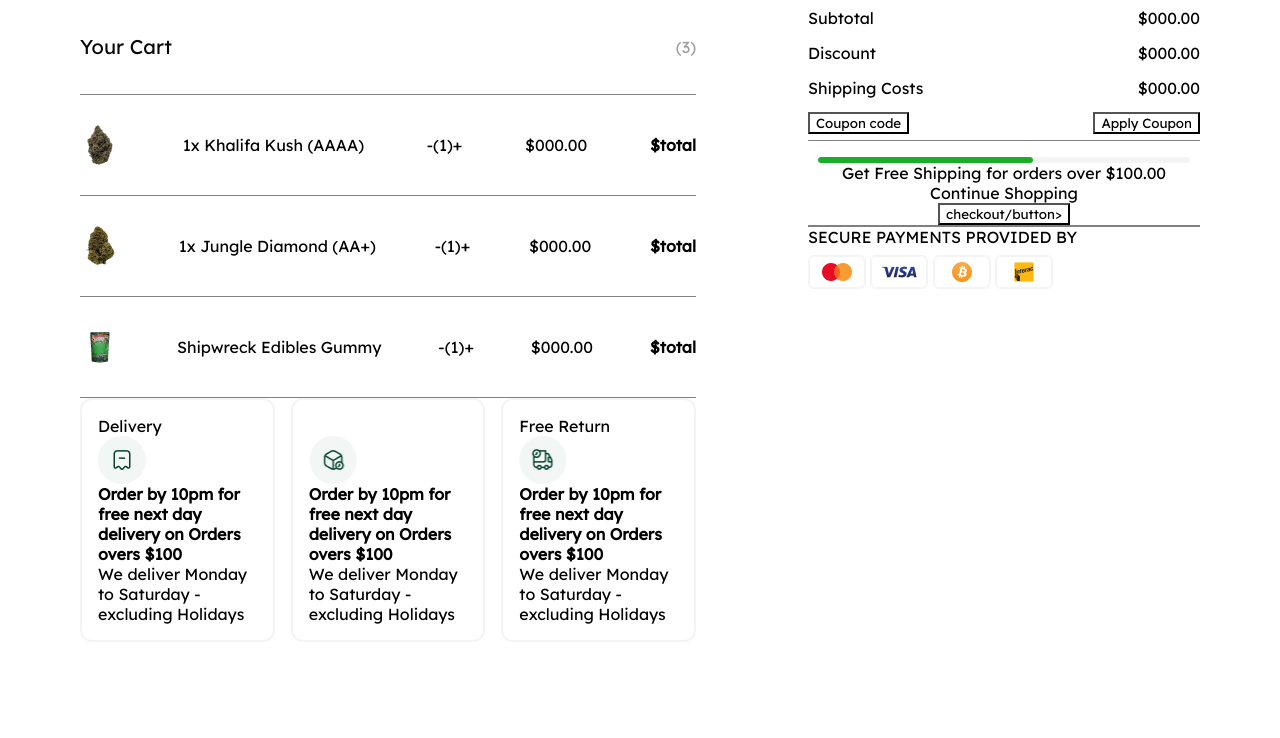
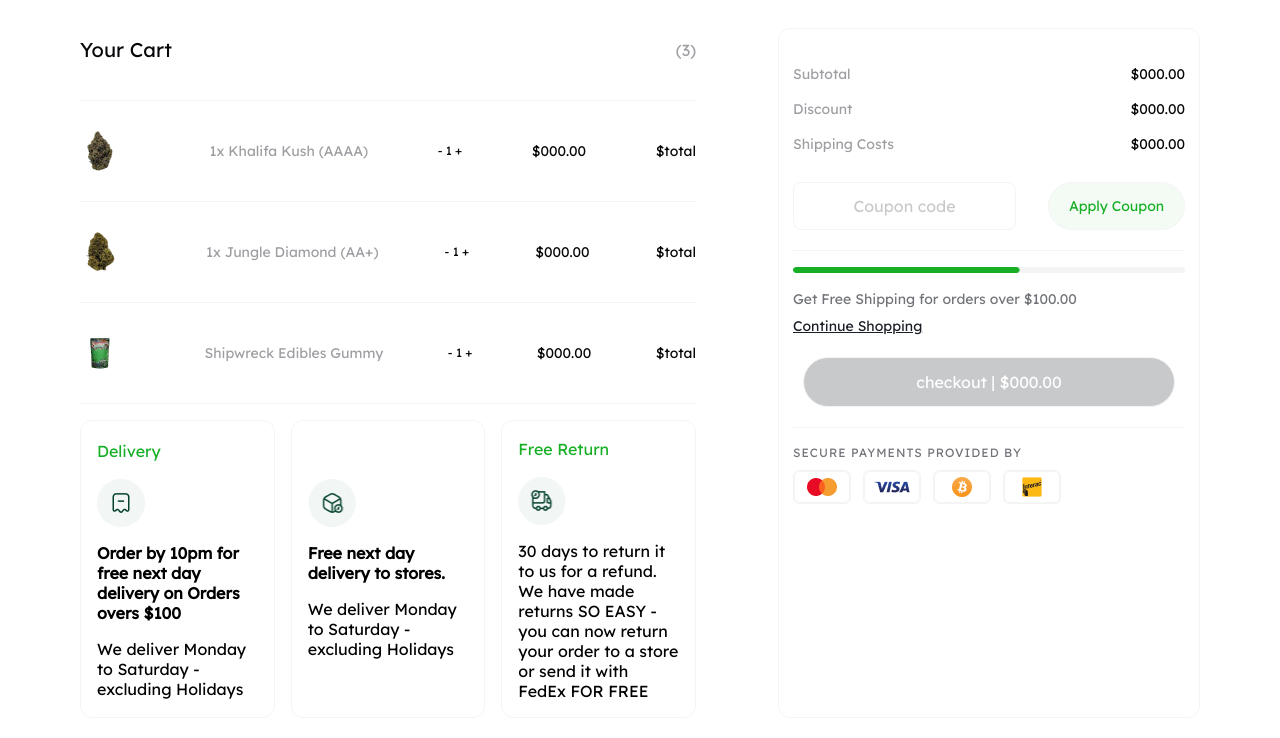
Before and after one commit to pedrofumagalli/shopping_cart_challeng, a plain HTML site: page src/index.html in a window 1280 px wide. Drawn offline with Linux system fonts and the light colour scheme.

Commit message:
finalizacao para analise feature style cart

```diff
--- a/src/index.css
+++ b/src/index.css
@@ -10,7 +10,6 @@
   margin: 0 auto;
   display: flex;
   justify-content: space-between;
-
 }
 
 .head-products-marketing {
@@ -24,7 +23,8 @@
   align-items: center;
   justify-content: space-between;
   /*margin-left: 135px;*/
-  border-bottom: 1px solid gray;
+  height: 100px;
+  border-bottom: 1px solid #F4F4F4
 
 }
 .head h1 {
@@ -33,7 +33,6 @@
   font-size: 20px;
   line-height: 150%;
   color: #060709;
-  padding: 32px 0 32px 0;
 }
 
 .head h2 {
@@ -42,50 +41,66 @@
   font-size: 16px;
   line-height: 150%;
   color: #9D9EA2;
-  padding: 32px 0 32px 0;
-
 }
 
  .products {
   display: flex;
   align-items: center;
   justify-content:space-between;
-  border-bottom: 1px solid gray;
+  border-bottom: 1px solid #F4F4F4;
   height: 100px;
 }
 
-.title {
-  display: flex;
-  align-items: center;
-  justify-content:space-between;
-  height: 40px;
-
-
+.products img {
+  margin-right: 20px;
 }
 
+.products span.descrition-product  {
+  font-weight: 400px;
+  font-size: 14px;
+  line-height: 21px;
+  color:#9D9EA2;
+  text-align: left;
+}
+
+.products p.amount {
+  font-weight: 400;
+  font-size: 12px;
+  line-height: 150%;
+  color: #060709;
+}
+
+.products .value {
+  font-weight: 400;
+  font-size: 14px;
+  line-height: 150%;
+  color: #060709;
+}
 
 .marketing {
   display:grid;
   grid-template-columns: repeat(3, 1fr);
   gap: 16px;
+  margin-top: 16px;
 
 }
-
-
-
-
-
 
 .marketing .carts {
   display: flex;
   flex-direction: column;
-  justify-content: flex-end;
+  justify-content:center;
+  gap: 16px;
   padding: 16px;
-  border: 2px solid #F4F4F4;
+  border: 1px solid #F4F4F4;
   border-radius: 12px;
-
 }
 
+.marketing .carts .header-carts {
+  font-weight: 400;
+  font-size: 16px;
+  line-height: 150%;
+  color: #17AF26;
+}
 
 .marketing .carts img {
   width: 48px;
@@ -93,45 +108,159 @@
   border-radius: 12px;
 }
 
+.marketing .cart strong.text1 {
+  font-weight: 400;
+  font-size: 18px;
+  line-height: 150%;
+  color: #1A1E26;
+}
+
+.marketing .cart p.text2 {
+  font-weight: 400;
+  font-size: 16px;
+  line-height: 150%;
+  color: #717378;
+}
+
+
+
 
 
 .container-total {
   width: 35%;
   display: flex;
   flex-direction: column;
+  border: 1px solid #F4F4F4;
   border-radius: 12px;
-
+  margin-top: 28px;
+  padding: 28px 14px;
 }
 
-.sectiontotal {
-  border-bottom: 1px solid gray;
-}
-
-.container-total .sectiontotal .total{
+.container-total .total{
   display: flex;
   align-items: center;
   justify-content: space-between;
   height: 35px;
+}
+
+.container-total .total .total-text {
+  font-weight: 400;
+  font-size: 14px;
+  line-height: 150%;
+  color: #9D9EA2;
+}
+
+.container-total .total .total-value {
+  font-weight: 400;
+  font-size: 14px;
+  line-height: 150%;
+  color: #060709;
+}
+
+.container-total .button-total {
+  display: flex;
+  align-items: center;
+  justify-content: space-between;
+  margin: 20px 0 20px 0;
+  gap: 12px;
+}
+
+.container-total .button-total #btntotal1 {
+  box-sizing: border-box;
+  width: 223px;
+  height: 48px;
+  font-weight: 400;
+  font-size: 16px;
+  line-height: 150%;
+  color: #C8C9CB;
+  background: #FFFFFF;
+  border: 1px solid #F4F4F4;
+  border-radius: 8px;
+}
+
+.container-total .button-total #btntotal2 {
+  width: 137px;
+  height: 48px;
+  font-weight: 500;
+  font-size: 14px;
+  line-height: 150%;
+  color: #17AF26;
+  background: #F3FBF4;
+  border: 1px solid #F4F4F4;
+  border-radius: 100px;
+}
 
 
-}
+
 
 .container-total .checkout {
   display: flex;
   flex-direction: column;
+  padding-top: 16px;
+  border-top: 1px solid #F4F4F4;
+
+}
+
+.container-total .checkout span.checkout-text1 {
+  font-weight: 400;
+  font-size: 14px;
+  line-height: 150%;
+  color: #717378;
+  margin: 16px 0 6px 0;
+}
+
+.container-total .checkout span.checkout-text2 {
+  font-weight: 500;
+  font-size: 14px;
+  line-height: 150%;
+  text-decoration-line: underline;
+  color: #1A1E26;
+  margin-bottom: 20px;
+}
+
+.container-total .checkout .button-checkout {
+  display: flex;
   align-items: center;
-  margin-top: 16px;
-  border-bottom: 2px solid gray;
+  justify-content:center;
+
+}
+
+.container-total .button-checkout #btncheckout {
+  width: 372px;
+  height: 50px;
+  font-weight: 500;
+  font-size: 16px;
+  line-height: 150%;
+  color: #FFFFFF;
+  background: #C8C9CB;
+  border: 1px solid #F4F4F4;
+  border-radius: 100px;
 }
 
 .container-total .carts {
   display: flex;
   flex-direction: column;
   gap: 8px;
+  margin-top: 20px;
+  padding-top: 16px;
+  border-top: 1px solid #F4F4F4;
+}
+
+.container-total .carts span {
+  font-weight: 300;
+  font-size: 12px;
+  line-height: 150%;
+  letter-spacing: 1px;
+  text-transform: uppercase;
+  color: #717378;
+}
+
+.container-total .carts .image {
+  display: flex;
+  gap: 12px;
 }
 
 .container-total .carts img {
-
   width: 56px;
   height: 32px;
   background: #FFFFFF;
@@ -140,4 +269,5 @@
 
 
 
+
 }
--- a/src/index.html
+++ b/src/index.html
@@ -24,82 +24,78 @@
         </div>
       </head>
 
-
       <div class="products">
         <img src="./images/image1.png" alt="products-one">
-        <span>1x Khalifa Kush (AAAA)</span>
-        <p>-(1)+</p>
-        <p>$000.00</p>
-        <strong>$total</strong>
+        <span class="descrition-product">1x Khalifa Kush (AAAA)</span>
+        <p class="amount">- 1 +</p>
+        <p class="value">$000.00</p>
+        <strong class="value">$total</strong>
       </div>
-
       <div class="products">
         <img src="./images/image2.png" alt="products-one">
-        <span>1x Jungle Diamond (AA+)</span>
-        <p>-(1)+</p>
-        <p>$000.00</p>
-        <strong>$total</strong>
+        <span class="descrition-product">1x Jungle Diamond (AA+)</span>
+        <p class="amount">- 1 +</p>
+        <p class="value">$000.00</p>
+        <strong class="value">$total</strong>
       </div>
-
       <div class="products">
         <img src="./images/image3.png" alt="products-one">
-        <span>Shipwreck Edibles Gummy</span>
-        <p>-(1)+</p>
-        <p>$000.00</p>
-        <strong>$total</strong>
+        <span class="descrition-product">Shipwreck Edibles Gummy</span>
+        <p class="amount">- 1 +</p>
+        <p class="value">$000.00</p>
+        <strong class="value">$total</strong>
       </div>
 
       <div class="marketing">
         <div class="carts">
-          <header>Delivery</header>
+          <header class="header-carts">Delivery</header>
           <img src="./images/icon1.png" alt="">
-          <strong>Order by 10pm for free next day delivery on Orders overs $100</strong>
+          <strong class="text1">Order by 10pm for free next day delivery on Orders overs $100</strong>
           <p>We deliver Monday to Saturday - excluding Holidays</p>
         </div>
 
         <div class="carts">
           <img src="./images/icon2.png" alt="">
-          <strong>Order by 10pm for free next day delivery on Orders overs $100</strong>
+          <strong class="text1">Free next day delivery to stores.</strong>
           <p>We deliver Monday to Saturday - excluding Holidays</p>
         </div>
 
         <div class="carts">
-          <header>Free Return</header>
+          <header class="header-carts">Free Return</header>
           <img src="./images/icon3.png" alt="">
-          <strong>Order by 10pm for free next day delivery on Orders overs $100</strong>
-          <p>We deliver Monday to Saturday - excluding Holidays</p>
+          <p class="text2">30 days to return it to us for a refund. We have made returns SO EASY - you can now return
+            your order to a
+            store or send it with FedEx FOR FREE</p>
         </div>
+      </div>
+    </div>
 
+    <div class="container-total">
+      <div class="total">
+        <span class="total-text">Subtotal</span>
+        <p class="total-value">$000.00</p>
+      </div>
+      <div class="total">
+        <span class="total-text">Discount</span>
+        <p class="total-value">$000.00</p>
+      </div>
+      <div class="total">
+        <span class="total-text">Shipping Costs</span>
+        <p class="total-value">$000.00</p>
+      </div>
+      <div class="button-total">
+        <button type="button" id="btntotal1">Coupon code</button>
+        <button type="button" id="btntotal2">Apply Coupon</button>
       </div>
 
-    </div>
-
-
-    <div class="container-total">
-      <section class="sectiontotal">
-        <div class="total">
-          <span>Subtotal</span>
-          <p>$000.00</p>
-        </div>
-        <div class="total">
-          <span>Discount</span>
-          <p>$000.00</p>
-        </div>
-        <div class="total">
-          <span>Shipping Costs</span>
-          <p>$000.00</p>
-        </div>
-        <div class="total">
-          <button type="button" id="btntotal1">Coupon code</button>
-          <button type="button" id="btntotal2">Apply Coupon</button>
-        </div>
-      </section>
 
       <div class="checkout">
         <img src="./images/Statusbar.png" alt="">
-        <span>Get Free Shipping for orders over $100.00 </span>
-        <span>Continue Shopping</span>
-        <button type="button" id="btnckeckout">checkout/button>
+        <span class="checkout-text1">Get Free Shipping for orders over $100.00 </span>
+        <span class="checkout-text2">Continue Shopping</span>
+        <div class="button-checkout">
+          <button type="button" id="btncheckout">checkout | $000.00</button>
+        </div>
       </div>
 
       <div class="carts">
@@ -110,32 +106,9 @@
           <img src="./images/cripto.png" alt="">
           <img src="./images/interac.png" alt="">
         </div>
-
-
       </div>
-
-
     </div>
-
-
-
-
   </div>
-
-
-
-
-  </div>
-
-
-
-
-
-
-
-  </section>
-
-
 </body>
 
 </html>
```
